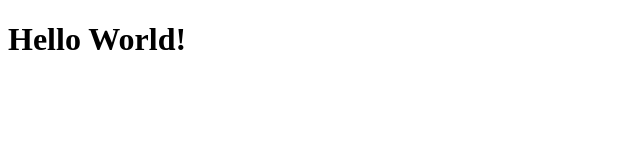
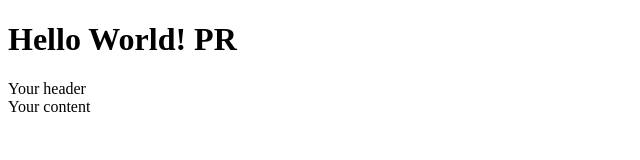
Before and after one commit to Tran-Quyen/git-demo-0106, a plain HTML site: page index.html in a window 1280 px wide. Shown: the whole page, without its empty margins (0-640 px from the left). Drawn offline with Linux system fonts and the light colour scheme.

Commit message:
Update readme and make arccordion.

```diff
--- a/index.html
+++ b/index.html
@@ -8,6 +8,10 @@
   </head>
 
   <body>
-    <h1>Hello World!</h1>
+    <h1>Hello World! PR</h1>
+    <div class="accordion">
+      <div class="accordion-header">Your header</div>
+      <div class="accordion-content">Your content</div>
+    </div>
   </body>
 </html>
```
Also changed, not shown: 3 other files.
